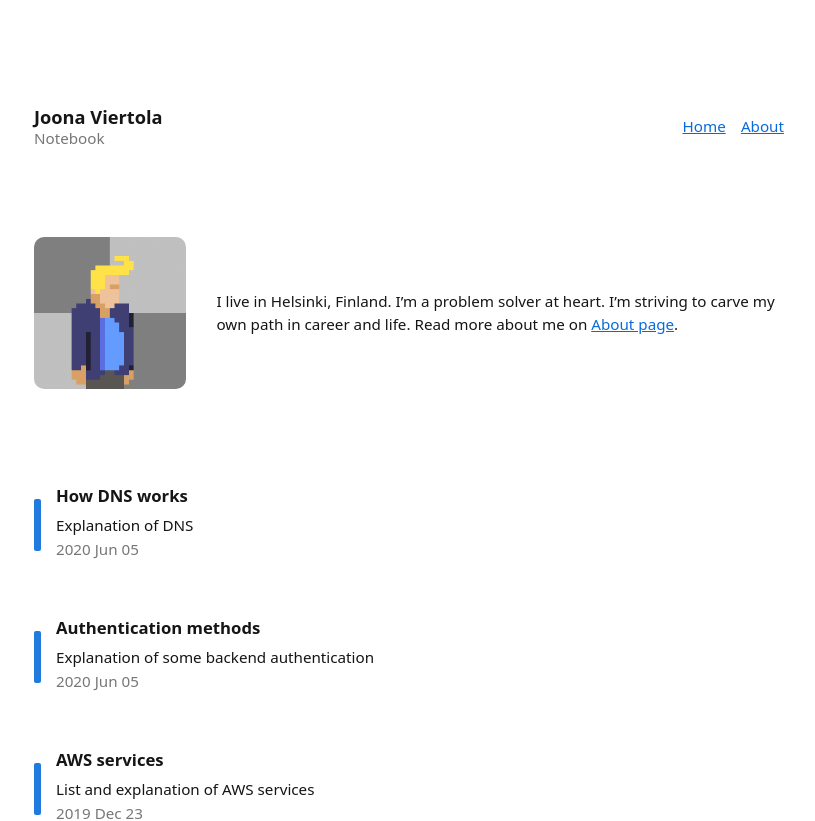
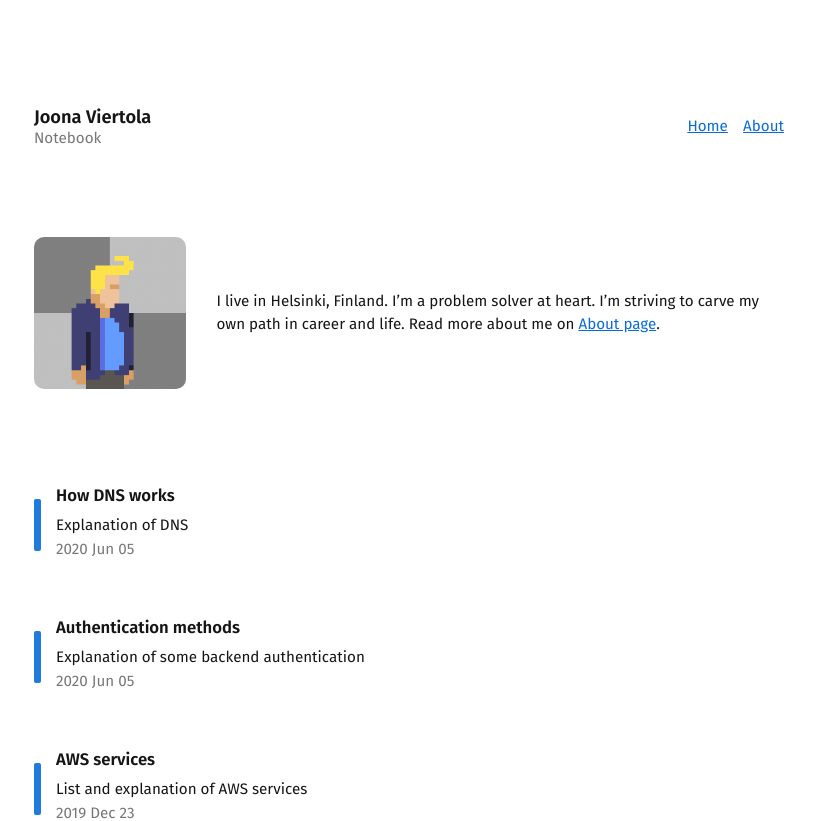
Before and after one commit to Scionar/joonaviertola-com, a Next.js app: page / in a window 1280 px wide. Shown: the top 821 px of the page, without its empty margins (231-1046 px from the left). Built offline with nearby package versions, Linux system fonts and the light colour scheme.

Commit message:
Import Google font Fira Sans

```diff
--- a/src/styles/globals.css
+++ b/src/styles/globals.css
@@ -1,3 +1,5 @@
+@import url("https://fonts.googleapis.com/css2?family=Fira+Sans:wght@400;600&display=swap");
+
 :root {
   --color-link: #096bda;
 
```
